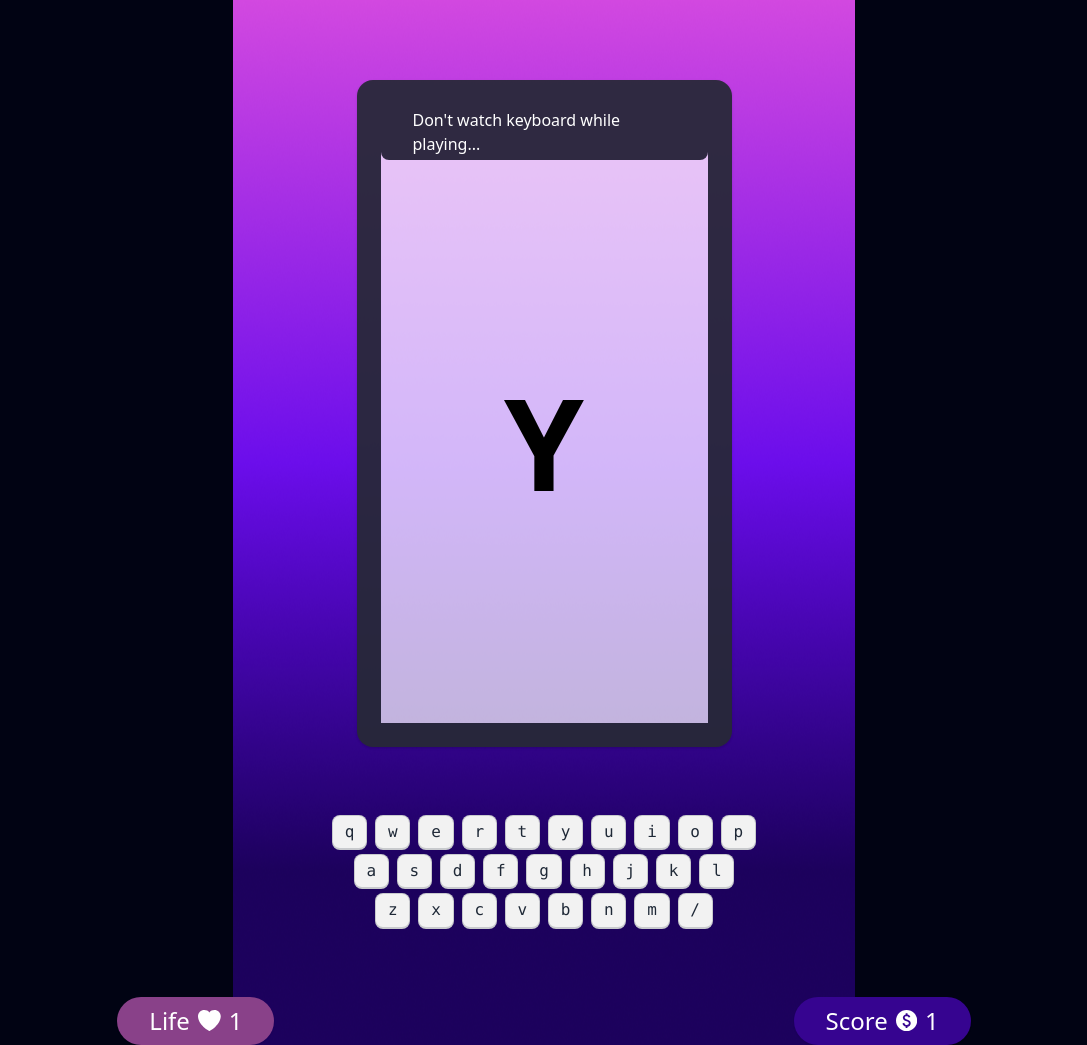
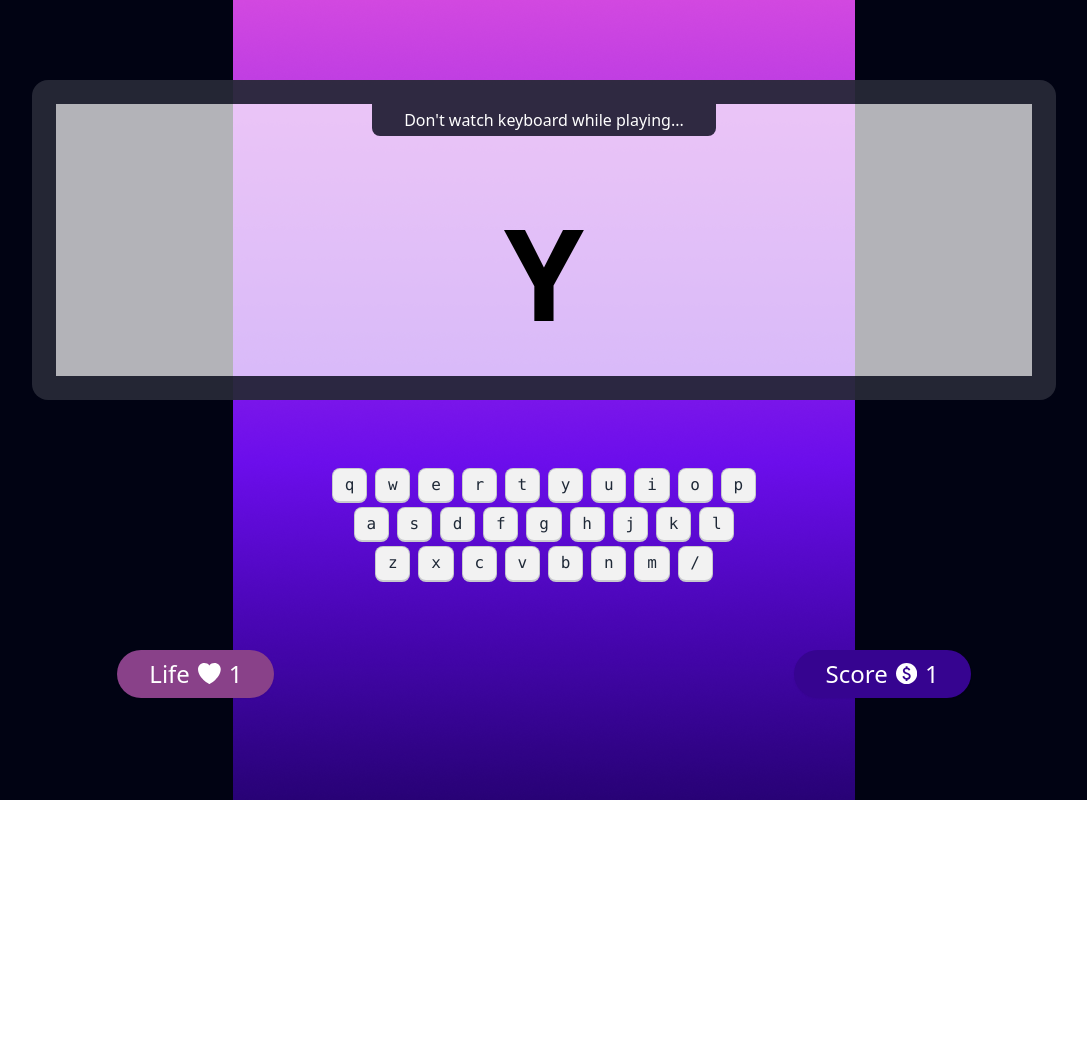
Before and after one commit to Pullock4981/Alphabet-Clash, a plain HTML site: page index.html in a window 1280 px wide. Shown: the whole page, without its empty margins (96-1183 px from the left). After the commit the page ends 800 px from the top, so only its background shows below. Drawn offline with nearby package versions, Linux system fonts and the light colour scheme.

Commit message:
add edit html

```diff
--- a/index.html
+++ b/index.html
@@ -64,7 +64,7 @@
                 <!-- play ground screen -->
 
                 <div
-                    class="artboard artboard-demo phone-2 lg:artboard lg:artboard-horizontal lg:phone-6 border-[#010313CC] border-[3vh] rounded-2xl bg-[#FFFFFFB3] ">
+                    class="artboard artboard-horizontal phone-6 border-[#010313CC] border-[3vh] rounded-2xl bg-[#FFFFFFB3] ">
                     <div class="flex justify-center">
                         <p class="text-[#FFFFFF] bg-[#2F2941] px-3 lg:px-8 py-1 rounded-b-lg">
                             Don't watch keyboard while playing...
```
